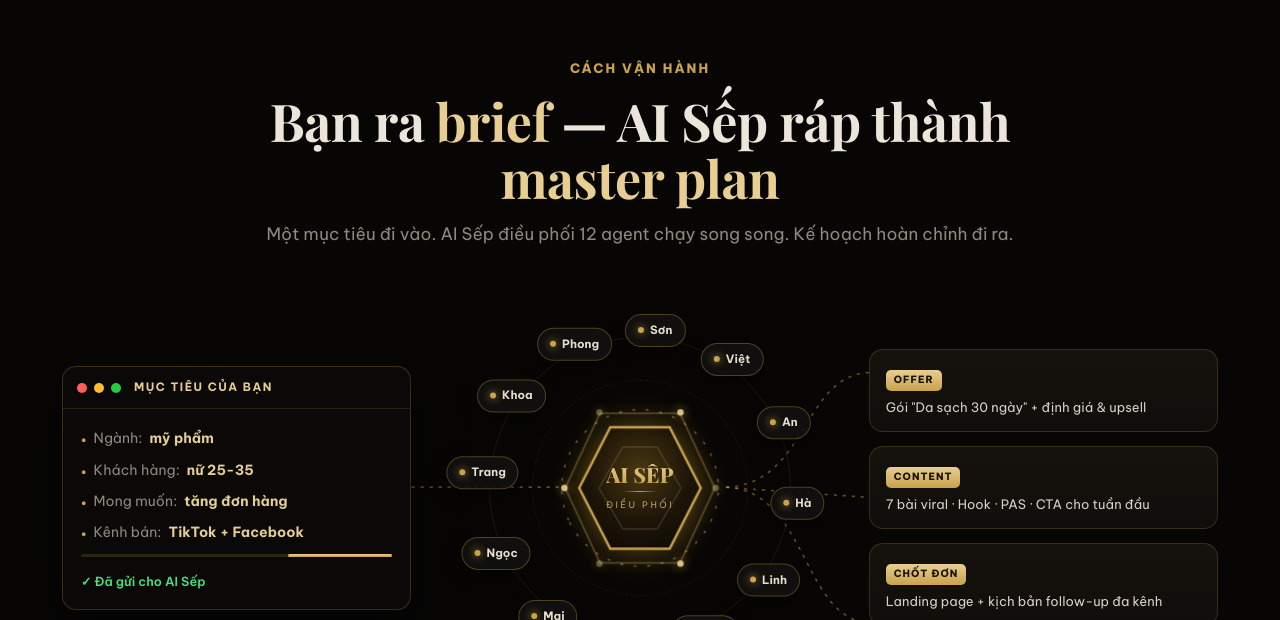
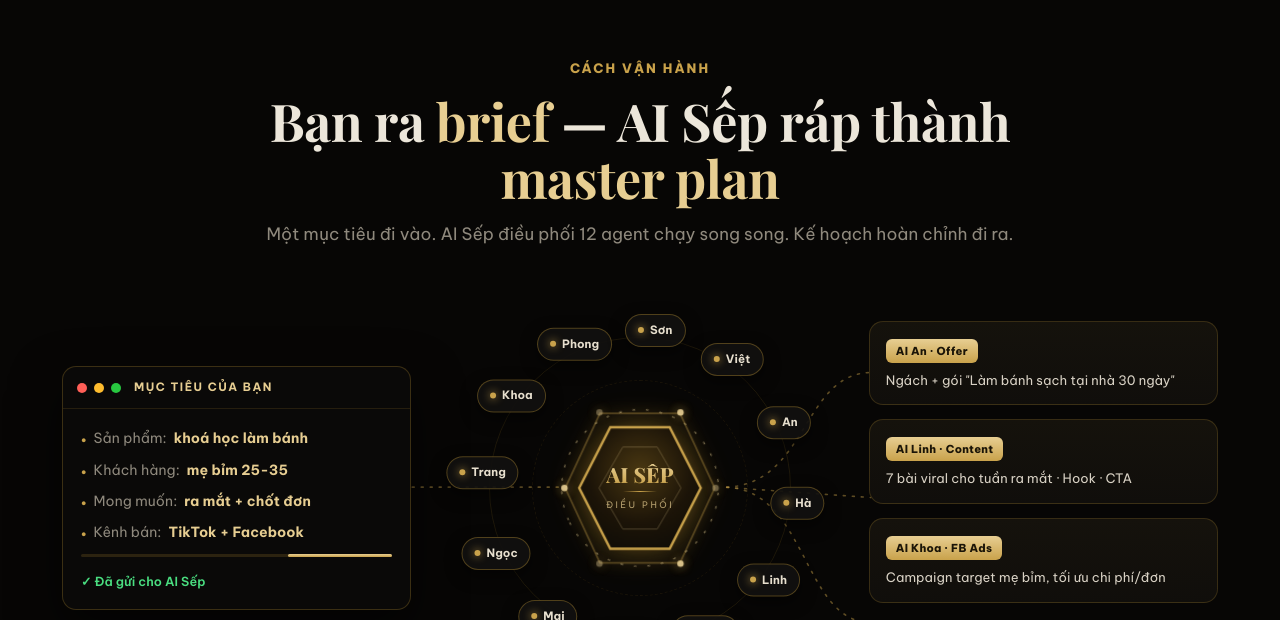
Before and after one commit to testbotpokemongoq2-art/tvg-ai-premium, a website: page index.html in a window 1280 px wide. Shown: the part 11380-12000 px from the top of the page. Drawn offline with nearby package versions, Linux system fonts and the light colour scheme.

Commit message:
Use TVG real workflow example: named agents in output, baking-course brief

```diff
--- a/index.html
+++ b/index.html
@@ -833,8 +833,9 @@ header{background:rgba(7,6,5,.6)}
 .ft-card{background:linear-gradient(180deg,var(--panel-2),var(--panel));border:1px solid rgba(232,181,61,.18);border-radius:14px;padding:14px 16px;position:relative;animation:ftRise .6s ease both}
 .ft-card:nth-child(2){animation-delay:.15s}.ft-card:nth-child(3){animation-delay:.3s}
 @keyframes ftRise{from{opacity:0;transform:translateY(10px)}}
-.ft-card .tag{display:inline-block;font-size:10px;font-weight:800;letter-spacing:1px;color:#1a1407;background:var(--gold-grad);border-radius:5px;padding:2px 8px;margin-bottom:7px}
+.ft-card .tag{display:inline-block;font-size:11px;font-weight:800;letter-spacing:.3px;color:#1a1407;background:var(--gold-grad);border-radius:6px;padding:3px 10px;margin-bottom:8px}
 .ft-card p{font-size:13px;color:#d8d1c4;line-height:1.5}
+.ft-more{font-size:11.5px;color:var(--muted);line-height:1.5;padding:2px 4px;font-style:italic}
 /* live pill */
 .flow-live{display:flex;align-items:center;justify-content:center;gap:10px;margin:34px auto 0;width:max-content;max-width:90%;
   background:rgba(18,17,16,.8);border:1px solid rgba(232,181,61,.2);border-radius:999px;padding:11px 22px;font-size:14px}
@@ -867,9 +868,9 @@ header{background:rgba(7,6,5,.6)}
         <div class="ft-term">
           <div class="ft-bar"><i class="r"></i><i class="y"></i><i class="g"></i><span>Mục tiêu của bạn</span></div>
           <div class="ft-body">
-            <div class="ft-line"><span class="b">●</span><span class="k">Ngành:</span> <span class="v">mỹ phẩm</span></div>
-            <div class="ft-line"><span class="b">●</span><span class="k">Khách hàng:</span> <span class="v">nữ 25-35</span></div>
-            <div class="ft-line"><span class="b">●</span><span class="k">Mong muốn:</span> <span class="v">tăng đơn hàng</span></div>
+            <div class="ft-line"><span class="b">●</span><span class="k">Sản phẩm:</span> <span class="v">khoá học làm bánh</span></div>
+            <div class="ft-line"><span class="b">●</span><span class="k">Khách hàng:</span> <span class="v">mẹ bỉm 25-35</span></div>
+            <div class="ft-line"><span class="b">●</span><span class="k">Mong muốn:</span> <span class="v">ra mắt + chốt đơn</span></div>
             <div class="ft-line"><span class="b">●</span><span class="k">Kênh bán:</span> <span class="v">TikTok + Facebook</span></div>
             <div class="ft-prog"><i></i></div>
             <div class="ft-sent">✓ Đã gửi cho AI Sếp</div>
@@ -921,9 +922,10 @@ header{background:rgba(7,6,5,.6)}
       <!-- OUTPUT -->
       <div>
         <div class="ft-out">
-          <div class="ft-card"><span class="tag">OFFER</span><p>Gói "Da sạch 30 ngày" + định giá &amp; upsell</p></div>
-          <div class="ft-card"><span class="tag">CONTENT</span><p>7 bài viral · Hook · PAS · CTA cho tuần đầu</p></div>
-          <div class="ft-card"><span class="tag">CHỐT ĐƠN</span><p>Landing page + kịch bản follow-up đa kênh</p></div>
+          <div class="ft-card"><span class="tag">AI An · Offer</span><p>Ngách + gói "Làm bánh sạch tại nhà 30 ngày"</p></div>
+          <div class="ft-card"><span class="tag">AI Linh · Content</span><p>7 bài viral cho tuần ra mắt · Hook · CTA</p></div>
+          <div class="ft-card"><span class="tag">AI Khoa · FB Ads</span><p>Campaign target mẹ bỉm, tối ưu chi phí/đơn</p></div>
+          <div class="ft-more">+ AI Hùng dựng landing · AI Oanh chốt đơn · AI Mai giao hàng…</div>
         </div>
         <div class="flow-col-label">03 · <b>KẾ HOẠCH CHẠY ĐƯỢC</b></div>
       </div>
```
